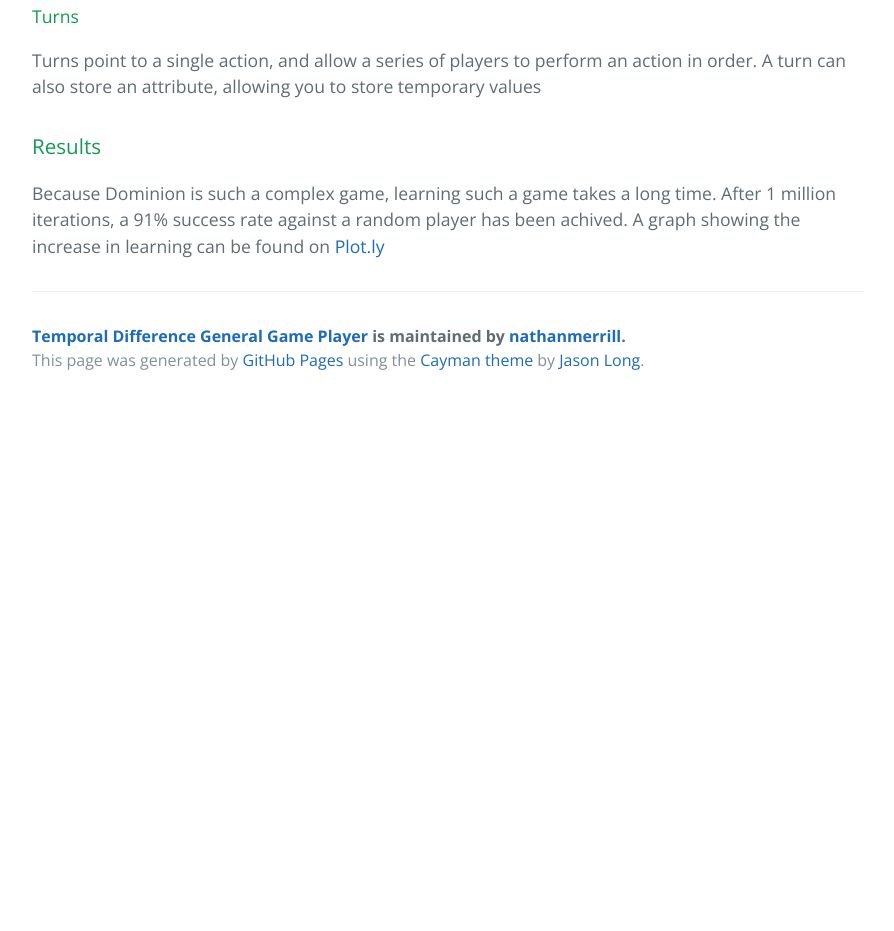
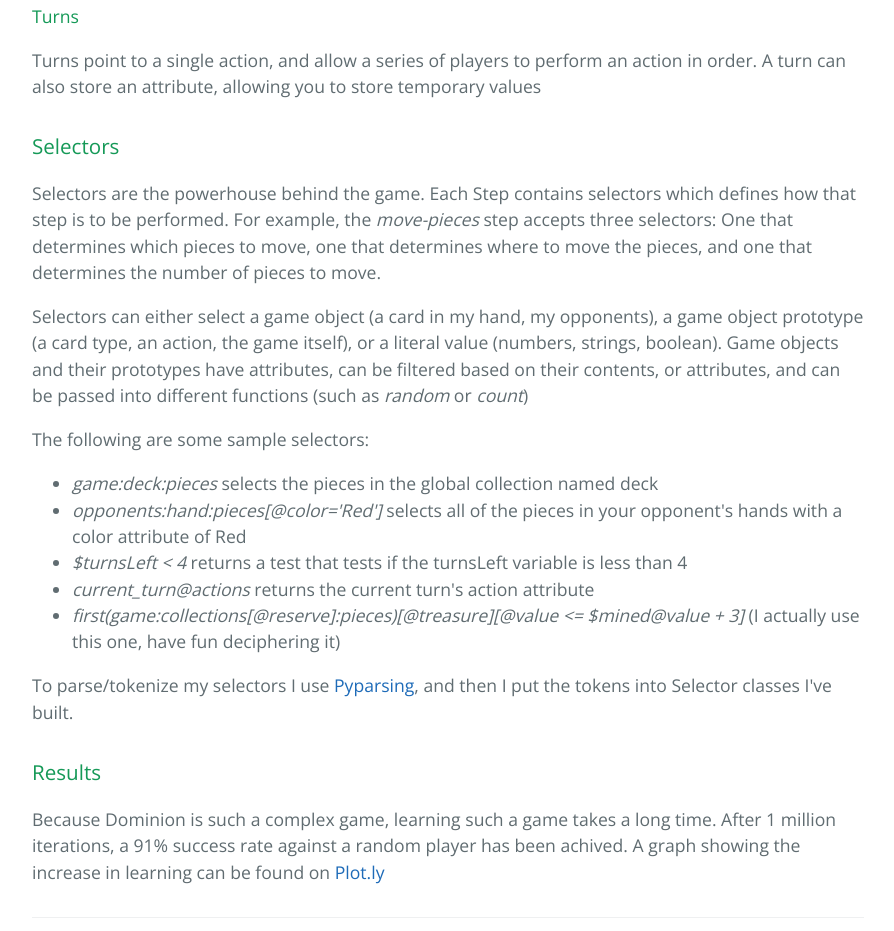
Before and after one commit to nathanmerrill/TDGGP, a plain HTML site: page index.html in a window 1280 px wide. Shown: the part 2093-3024 px from the top of the page, without its empty margins (192-1086 px from the left). Before the commit the page ends 2497 px from the top, so only its background shows below. Drawn offline with nearby package versions, Linux system fonts and the light colour scheme.

Commit message:
Update index.html

```diff
--- a/index.html
+++ b/index.html
@@ -55,6 +55,21 @@
   <h4>Turns</h4>
   <p>Turns point to a single action, and allow a series of players to perform an action in order.  A turn can also store an attribute, allowing you to store temporary values</p>
 
+  <h3>Selectors</h3>
+  <p>Selectors are the powerhouse behind the game.  Each Step contains selectors which defines how that step is to be performed. For example, the <i>move-pieces</i> step accepts three selectors: One that determines which pieces to move, one that determines where to move the pieces, and one that determines the number of pieces to move.</p>
+  <p>Selectors can either select a game object (a card in my hand, my opponents), a game object prototype (a card type, an action, the game itself), or a literal value (numbers, strings, boolean).  Game objects and their prototypes have attributes, can be filtered based on their contents, or attributes, and can be passed into different functions (such as <i>random</i> or <i>count</i>)</p>
+  <p>The following are some sample selectors:
+  <ul>
+    <li><i>game:deck:pieces</i> selects the pieces in the global collection named deck</li>
+    <li><i>opponents:hand:pieces[@color='Red']</i> selects all of the pieces in your opponent's hands with a color attribute of Red </li>
+    <li><i>$turnsLeft &lt; 4</i> returns a test that tests if the turnsLeft variable is less than 4</i></li>
+    <li><i>current_turn@actions</i> returns the current turn's action attribute</li>
+    <li><i>first(game:collections[@reserve]:pieces)[@treasure][@value <= $mined@value + 3]</i> (I actually use this one, have fun deciphering it)</li>
+  </ul>
+  </p>
+  <p>To parse/tokenize my selectors I use <a href="http://pyparsing.wikispaces.com/?responseToken=fa0fe316be5a765216843aeed532bb9d">Pyparsing</a>, and then I put the tokens into Selector classes I've built.</p>
+
+
   <h3>Results</h3>
   <p>Because Dominion is such a complex game, learning such a game takes a long time.  After 1 million iterations, a 91% success rate against a random player has been achived.  A graph showing the increase in learning can be found on <a href="https://plot.ly/~thenameipicked/24/td-learning-success-rate-against-random-player-in-dominion/?share_key=TgONQkK2D0291YKZQeQng0">Plot.ly</a></p>
 
```
